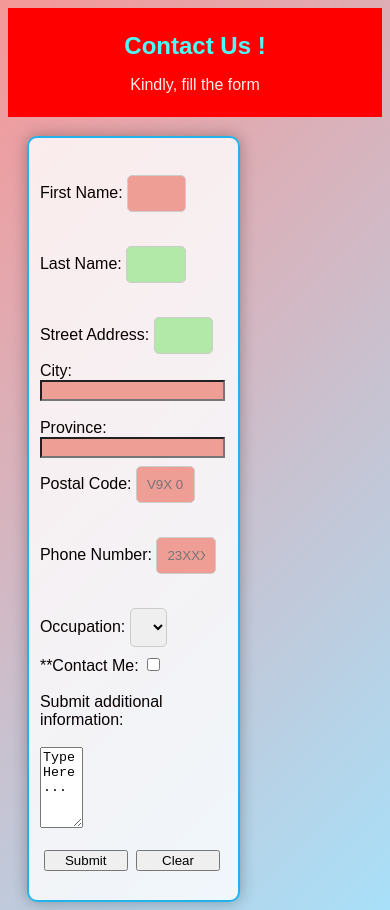
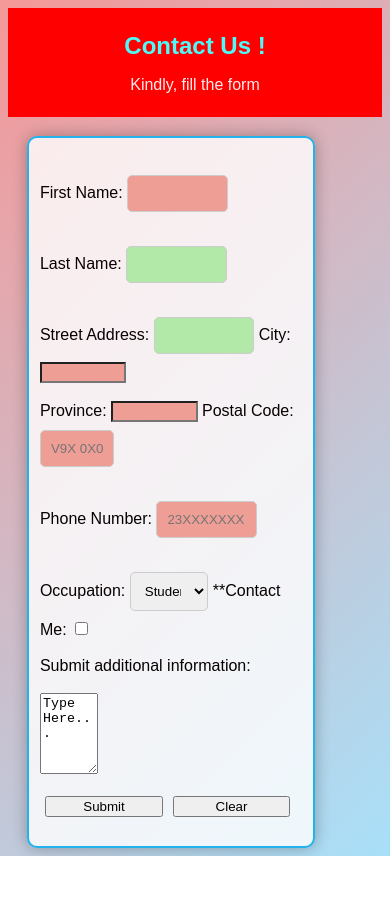
Before and after one commit to Prabhjot-Singh-bot/Prabhjot-Singh-bot.github.io, a plain HTML site: page form.html in a window 390 px wide. After the commit the page ends 856 px from the top, so only its background shows below. Drawn offline with Linux system fonts and the light colour scheme.

Commit message:
oform.css

```diff
--- a/oform.css
+++ b/oform.css
@@ -82,7 +82,7 @@ input:invalid{
 }
 @media (max-width: 768px) {
     .form {
-        width: 50%;
+        width: 70%;
         margin-left: 5%;
         margin-top: 5%;
     }
@@ -91,9 +91,14 @@ input:invalid{
     select,
     input[type="list"],
     input[type="tel"] {
-        width: 20%;
+        width: 30%;
     }
-
+    #city{
+        width: 30%;
+    }
+    #province{
+        width: 30%;
+    }
     #poscode {
         width: 20%;
     }
```
